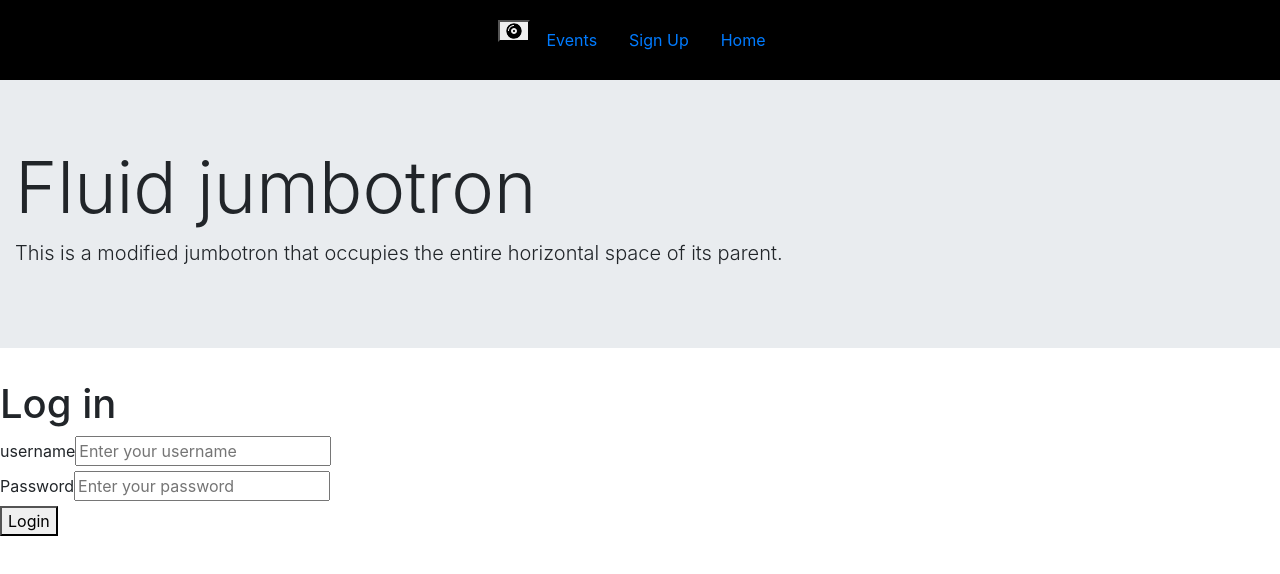
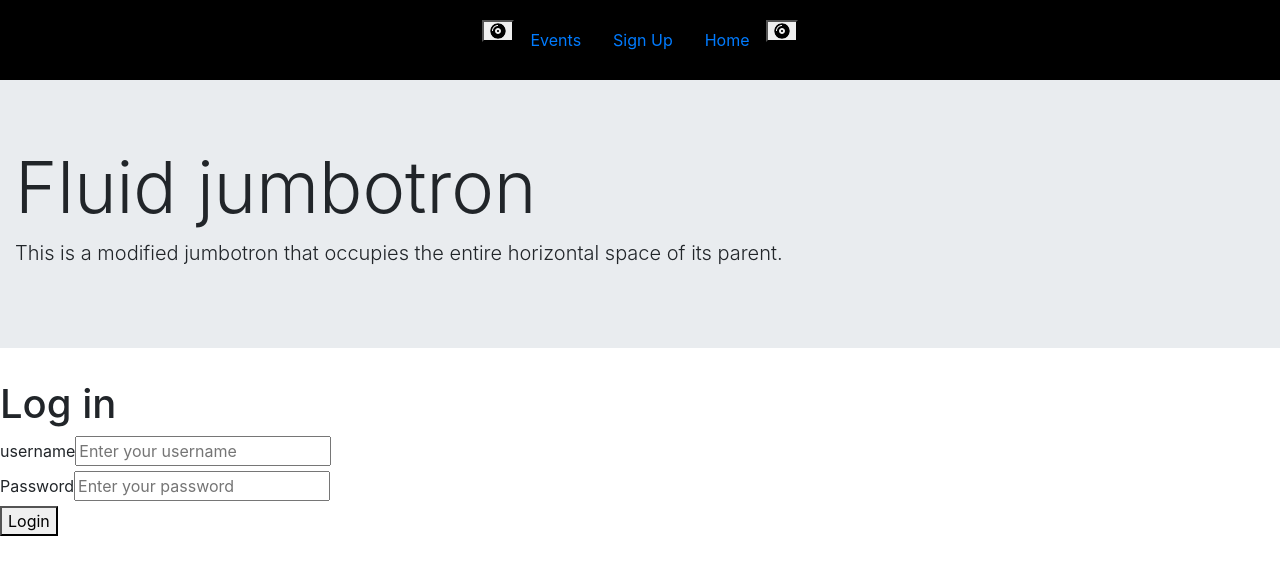
Before and after one commit to Redededoo82/project3, a React (Create React App) app in the folder client/: page / in a window 1280 px wide. Shown: the top 574 px of the page. Built offline with nearby package versions, Linux system fonts and the light colour scheme.

Commit message:
stpd icn

```diff
--- a/client/src/Nav.css
+++ b/client/src/Nav.css
@@ -21,3 +21,10 @@
     float: left;
     border-radius: 10px;
   }
+  .poo{
+
+    display: flex;
+    justify-content: space-around;
+    float: right;
+    border-radius: 10px;
+  }
--- a/client/src/Nav.js
+++ b/client/src/Nav.js
@@ -31,6 +31,11 @@ function Navbar() {
             <NavItem>
               <NavLink  href="/">Home</NavLink>
             </NavItem>
+            <NavItem>
+            <button>
+            <FaCompactDisc className ="poo"/>
+            </button>
+            </NavItem>
           </Nav>
 
         </div>
```
